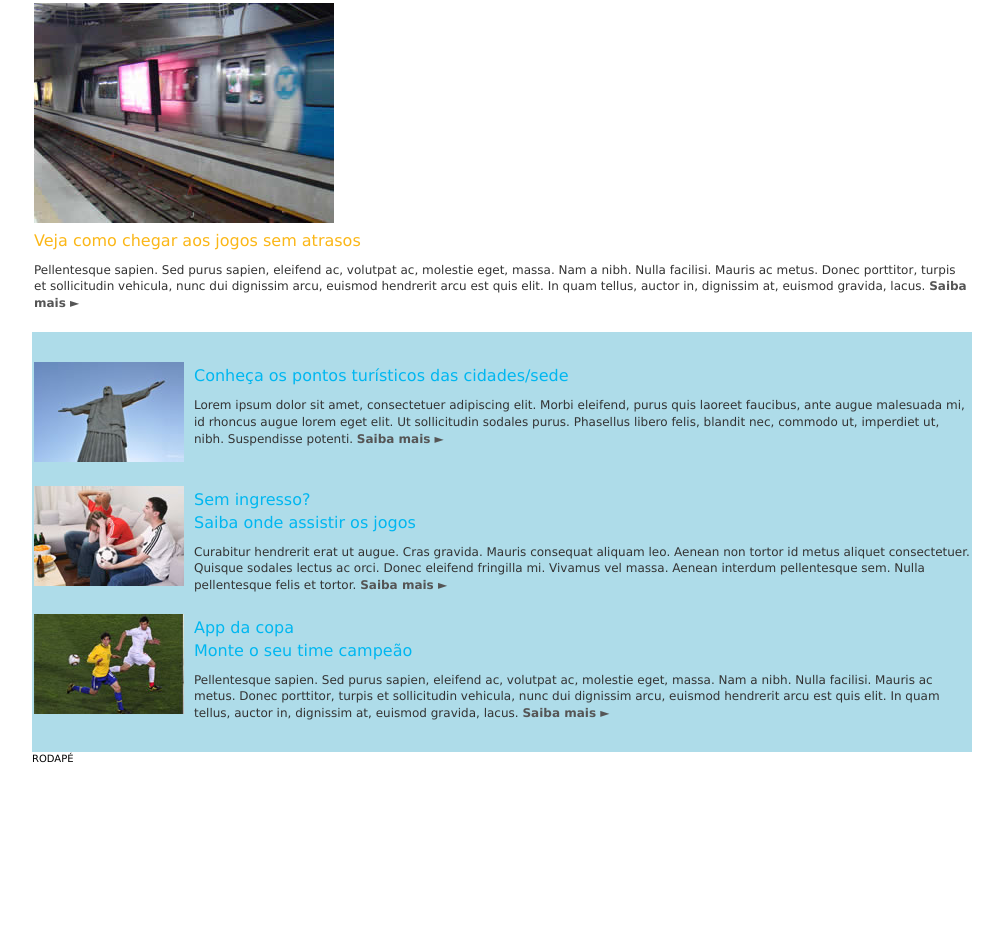
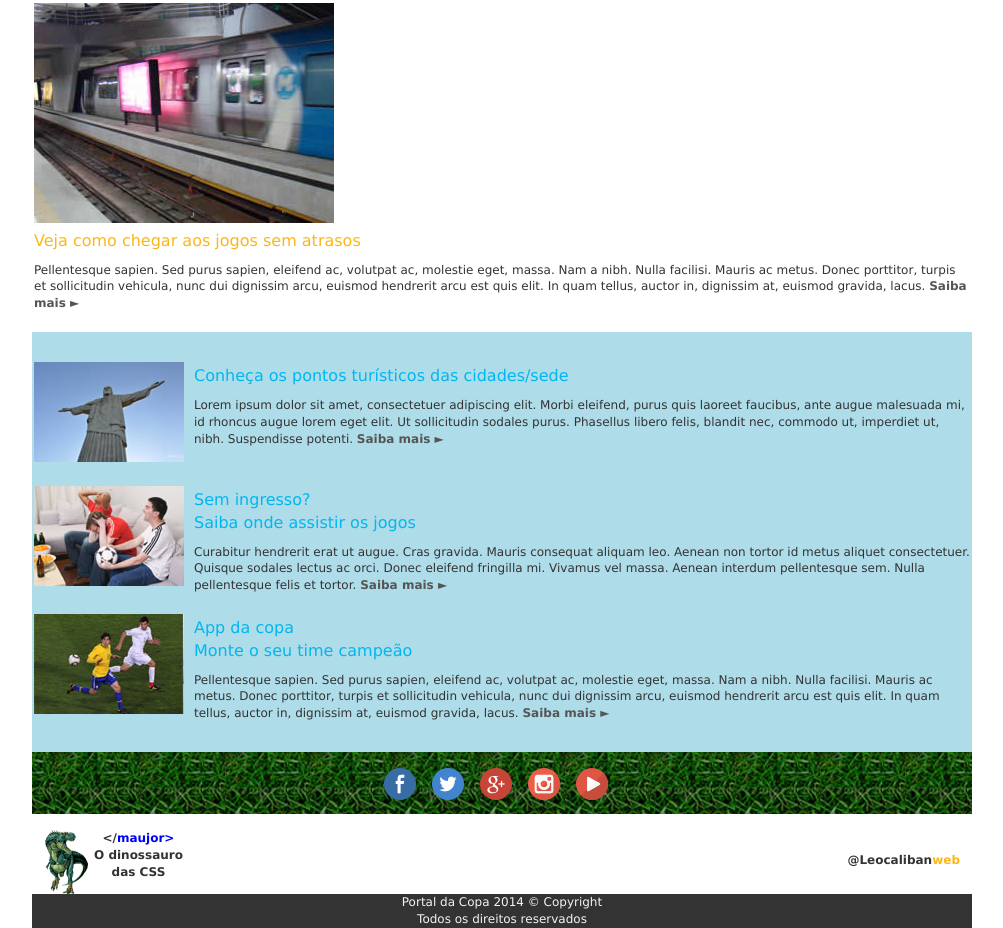
Before and after one commit to leocaliban/pl-web-design-responsivo, a plain HTML site: page 09_criando_um_layout_responsivo/index.html in a window 1280 px wide. Shown: the part 1464-2392 px from the top of the page, without its empty margins (138-1141 px from the left). Before the commit the page ends 2230 px from the top, so only its background shows below. Drawn offline with Linux system fonts and the light colour scheme.

Commit message:
Cria rodapé

```diff
--- a/09_criando_um_layout_responsivo/assets/css/style.css
+++ b/09_criando_um_layout_responsivo/assets/css/style.css
@@ -92,11 +92,11 @@ header h1 {
   text-indent: -99999px;
 }
 
-form{
+form {
   position: relative;
 }
 
-.busca{
+.busca {
   width: 100%;
   height: 4em;
   text-align: center;
@@ -104,7 +104,7 @@ form{
   margin: 0.5em 0;
 }
 
-.busca input[type="search"]{
+.busca input[type="search"] {
   width: 98%;
   height: 1.5em;
   color: #346da6;
@@ -114,7 +114,7 @@ form{
   background: #aedce9;
 }
 
-.busca input[type="submit"]{
+.busca input[type="submit"] {
   width: 32px;
   height: 3em;
   position: absolute;
@@ -123,30 +123,30 @@ form{
   text-indent: -99999px;
   cursor: pointer;
   border: none;
-  background: #aedce9 url('../images/icones.png') -206px no-repeat;
+  background: #aedce9 url("../images/icones.png") -206px no-repeat;
 }
 
-.noticias{
+.noticias {
   margin-top: 1em;
   padding-top: 1.2em;
   border-top: 1px solid #00b7f0;
 }
 
-.box{
+.box {
   margin: 2em 0;
   padding: 0 0.2em;
 }
 
-.box figure{
+.box figure {
   margin: 0;
 }
 
-.box h2{
+.box h2 {
   margin: 0.2em 0 0.6em 0;
   font-size: 1.6em;
 }
 
-.box p{
+.box p {
   font-size: 1.2em;
   color: #333;
 }
@@ -157,28 +157,107 @@ form{
   color: #555;
 }
 
-.box a:hover{
+.box a:hover {
   text-decoration: underline;
 }
 
-.box.noti h2{
+.box.noti h2 {
   color: #fbb718;
 }
 
-.informacoes{
+.informacoes {
   background: #aedce9;
   padding: 1em 0;
 }
 
-.box.info figure{
+.box.info figure {
   float: left;
   margin-right: 1em;
 }
 
-.box.info h2{
+.box.info h2 {
   color: #00b7f0;
 }
 
+footer {
+  text-align: center;
+  font-size: 1.2em;
+}
+
+.social {
+  height: 5.2em;
+  background: green url("../images/grama85x70.jpg");
+}
+
+.social li {
+  margin-top: 1.3em;
+  margin-right: 1em;
+  display: inline-block;
+}
+
+.social li a {
+  display: block;
+  width: 32px;
+  height: 32px;
+  background: url("../images/icones.png") 0 center no-repeat;
+  text-indent: -9999px;
+}
+
+.social li:nth-child(2) a {
+  background-position: -42px;
+}
+
+.social li:nth-child(3) a {
+  background-position: -84px;
+}
+
+.social li:nth-child(4) a {
+  background-position: -126px;
+}
+
+.social li:nth-child(5) a {
+  background-position: -168px;
+}
+
+.links li {
+  height: 64px;
+  float: right;
+  margin-top: 1.3em;
+  display: inline-block;
+}
+
+.links li:first-child {
+  float: left;
+  margin-left: 1em;
+}
+
+.links li:first-child span {
+  color: blue;
+}
+
+.links li:last-child {
+  line-height: 5;
+  margin-right: 1em;
+}
+.links li:last-child span {
+  color: #fbb718;
+}
+.links li:first-child a {
+  display: block;
+  height: 64px;
+  padding-left: 50px;
+  background: url("../images/icones.png") -250px center no-repeat;
+}
+.links a {
+  font-weight: bold;
+  color: #333333;
+  text-decoration: none;
+}
+
+.copyright{
+  background-color: #333333;
+  color: #f3f3f3;
+}
 
 /*===========NAV=================*/
 
--- a/09_criando_um_layout_responsivo/index.html
+++ b/09_criando_um_layout_responsivo/index.html
@@ -176,7 +176,40 @@
             </div>
         </main>
         <footer>
-            RODAPÉ
+            <div class="social">
+                <ul>
+                    <li>
+                        <a href="https://www.facebook.com/leocaliban0" target="_blank">Facebook</a>
+                    </li>
+                    <li>
+                        <a href="https://twitter.com/Leocaliban" target="_blank">Twitter</a>
+                    </li>
+                    <li>
+                        <a href="https://plus.google.com/u/0/+leonardocaliban" target="_blank">G+</a>
+                    </li>
+                    <li>
+                        <a href="https://www.instagram.com/leocaliban/" target="_blank">Instagram</a>
+                    </li>
+                    <li>
+                        <a href="https://www.youtube.com/user/leonardocaliban" target="_blank">Youtube</a>
+                    </li>
+                </ul>
+            </div>
+
+            <div class="links cf">
+                <ul>
+                    <li>
+                        <a href="#">&lt;/<span>maujor></span><br />O dinossauro <br />das CSS</a>
+                    </li>
+                    <li>
+                        <a href="#">@Leocaliban<span>web</span></a>
+                    </li>
+                </ul>
+            </div>
+
+            <div class="copyright">
+                <p>Portal da Copa 2014 &#169; Copyright <br />Todos os direitos reservados</p>
+            </div>
         </footer>
     </div>
 
```
